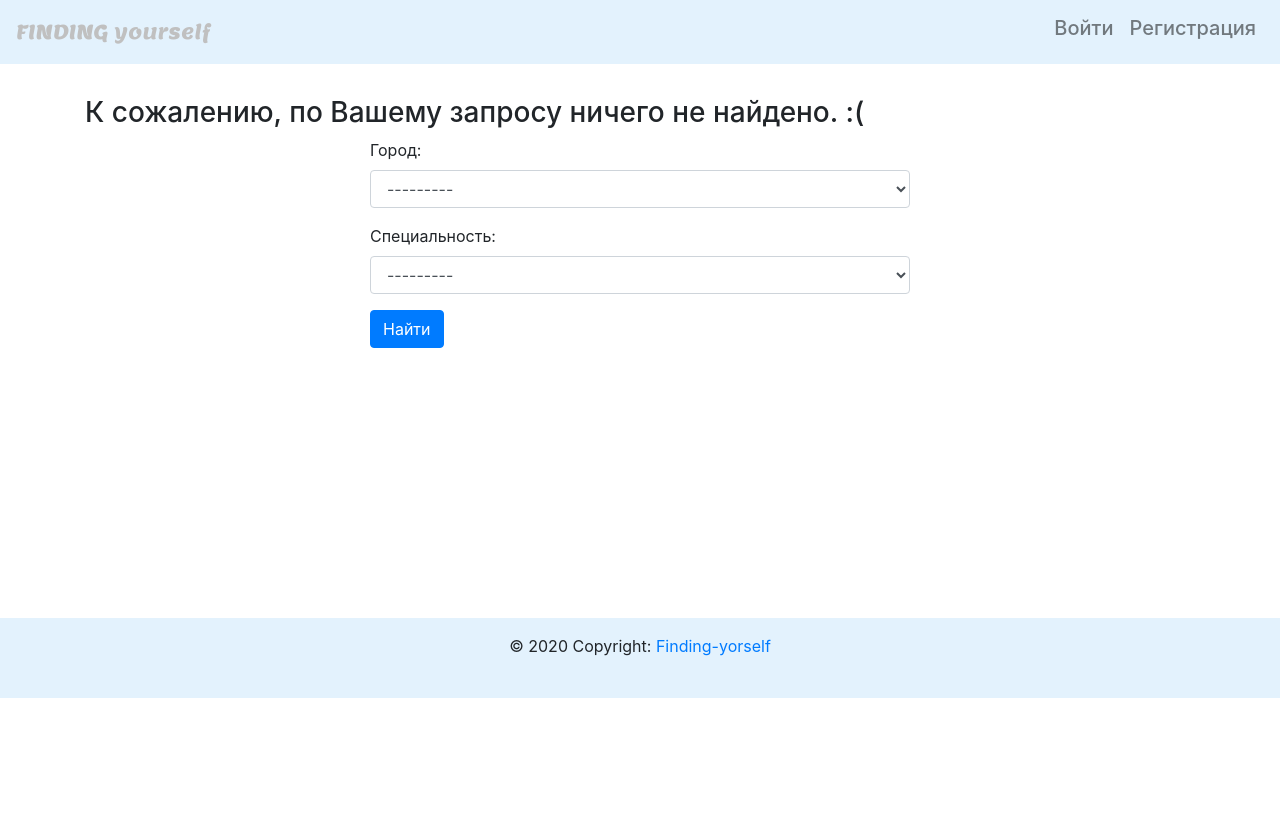
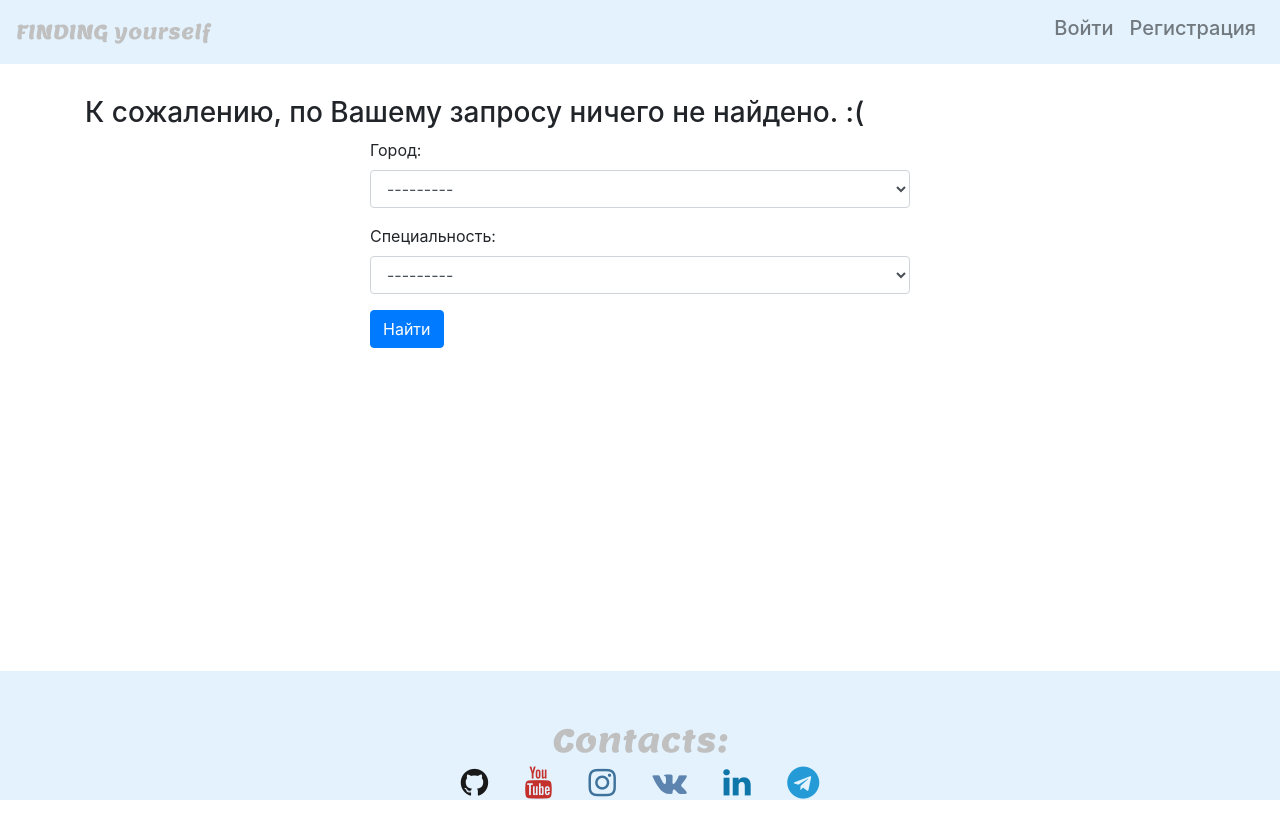
Before and after one commit to Subdowell/FINDINGyourself, a Django app: page /list/ in a window 1280 px wide. Before the commit the page ends 698 px from the top, so only its background shows below. Run offline with Django 3.2, Linux system fonts and the light colour scheme; data comes from the database, SQL or seed files in the repository; some libraries are stand-ins or nearby versions.

Commit message:
Add contacts

```diff
--- a/scraping/templates/scraping/list.html
+++ b/scraping/templates/scraping/list.html
@@ -70,7 +70,7 @@
             <div class="form-group">
                 {{ form.as_p }}
             </div>
-            <button type="submit" class="btn btn-primary">Найти</button>
+            <button type="submit" class="btn btn-primary" style="margin-bottom: 10px;">Найти</button>
         </form>
     </div>
 </div>
--- a/static/css/main.css
+++ b/static/css/main.css
@@ -10,11 +10,37 @@
 
 
 
-.footer-copyright {
-    margin-top: 270px;
-	left: 0;
-	bottom: 0;
-	width: 100%;
-	height: 80px;
-	background-color: #e3f2fd
+@import url(https://maxcdn.bootstrapcdn.com/font-awesome/4.7.0/css/font-awesome.min.css);
+.social a {
+    font-size: 1em;
+    padding: 1em;
 }
+.fa-github  {color: #191919;}
+.fa-youtube {color: #c4302b;}
+.fa-instagram {color: #3f729b;}
+.fa-vk {color: #5d84ae;}
+.fa-linkedin {color: #0e76a8;}
+.fa-telegram {color: #249bd7;}
+
+.fa-github:hover, .fa-youtube:hover, .fa-instagram:hover,
+.fa-vk:hover, .fa-linkedin:hover, .fa-telegram:hover {color: #ccc;}
+
+footer {
+    background-color: #e3f2fd;
+    padding-top: 50px;
+    border-top: 4px;
+    margin-top: auto;
+}
+
+
+.contacts {
+    font-family: Lemon;
+    color: #C0C0C0;
+}
+
+body {
+    display: flex;
+    flex-direction: column;
+    min-height: 100vh;
+
+}
--- a/templates/base.html
+++ b/templates/base.html
@@ -8,7 +8,8 @@
       <link rel="icon" href="{% static 'favicon.ico' %}">
     <!-- Bootstrap CSS -->
     <link rel="stylesheet" href="https://stackpath.bootstrapcdn.com/bootstrap/4.5.2/css/bootstrap.min.css" integrity="sha384-JcKb8q3iqJ61gNV9KGb8thSsNjpSL0n8PARn9HuZOnIxN0hoP+VmmDGMN5t9UJ0Z" crossorigin="anonymous">
-      <link rel="stylesheet" href="{% static 'css/main.css' %}">
+    <link rel="stylesheet" href="https://cdnjs.cloudflare.com/ajax/libs/font-awesome/4.7.0/css/font-awesome.min.css">
+    <link rel="stylesheet" href="{% static 'css/main.css' %}">
     <title>{% block title %}FINDING yourself{% endblock %}</title>
   </head>
   <body>
@@ -72,12 +73,29 @@
     {% endblock %}
   </div>
   {% block footer %}
-    <div class="footer my-3">
-        <footer class="page-footer">
-          <div class="footer-copyright text-center py-3">© 2020 Copyright:
-            <a href="https://fin-you.herokuapp.com/">Finding-yorself</a>
-          </div>
-        </footer>
+    <footer class="container-fluid">
+        <div class="container">
+            <div class="row padding text-center">
+                <div class="col-12 contacts">
+                    <h2>Contacts:</h2>
+                </div>
+                <div class="col-12 social padding">
+                    <a href="https://github.com/Subdowell"><i class="fa fa-github fa-2x"></i></a>
+                    <a href="https://www.youtube.com/channel/UC6Oxi97SMn5luk64dzb-RlA?view_as=subscriber"><i class="fa fa-youtube fa-2x"></i></a>
+                    <a href="https://www.instagram.com/bumajnii_kolpak/"><i class="fa fa-instagram fa-2x"></i></a>
+                    <a href="https://vk.com/oldschol"><i class="fa fa-vk fa-2x"></i></a>
+                    <a href="https://www.linkedin.com/in/vitali-bondar-710138153/"><i class="fa fa-linkedin fa-2x"></i></a>
+                    <a href="https://t.me/subsonic"><i class="fa fa-telegram fa-2x"></i></a>
+                </div>
+            </div>
+        </div>
+    </footer>
+<!--    <div class="footer my-3">-->
+<!--        <footer class="page-footer">-->
+<!--          <div class="footer-copyright text-center py-3">© 2020 Copyright:-->
+<!--            <a href="https://fin-you.herokuapp.com/">Finding-yorself</a>-->
+<!--          </div>-->
+<!--        </footer>-->
   {% endblock %}
 
 
```
